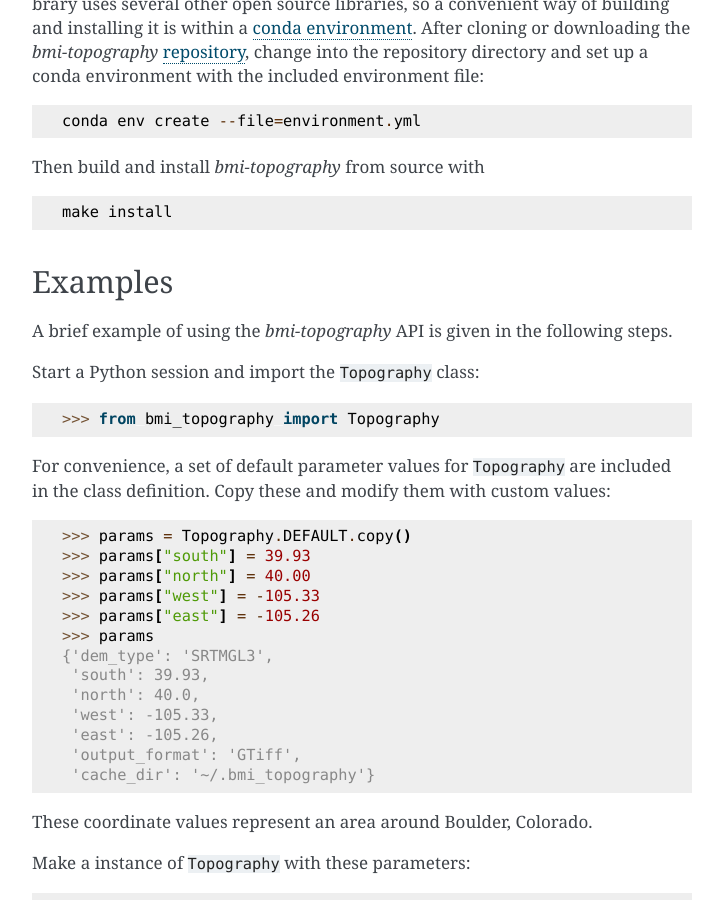
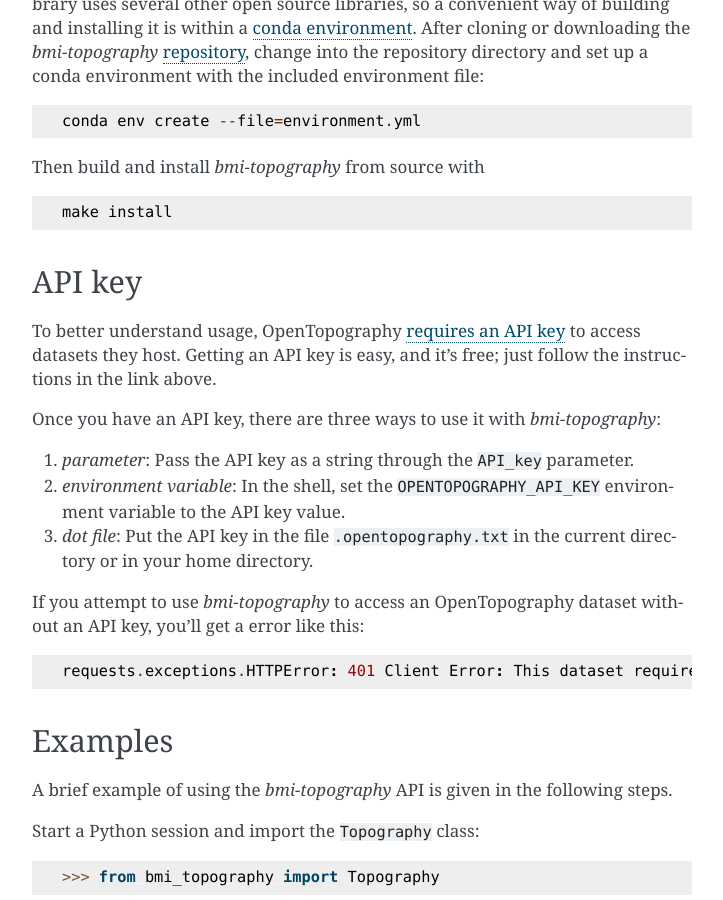
Before and after one commit to csdms/bmi-topography, a Sphinx documentation site: the page built from docs/source/README.rst, in a window 1280 px wide and 900 px high, scrolled down 967 px. Shown: the whole window, without its empty margins (388-1111 px from the left). Built offline with Sphinx 7.4.7, drawn with Linux system fonts in a browser that asks for light colours.

Commit message:
Add documentation on getting and using an API key

```diff
--- a/docs/source/README.rst
+++ b/docs/source/README.rst
@@ -70,6 +70,31 @@
 ::
 
    make install
+
+API key
+-------
+
+To better understand usage, OpenTopography `requires an API
+key <https://opentopography.org/blog/introducing-api-keys-access-opentopography-global-datasets>`__
+to access datasets they host. Getting an API key is easy, and it’s free;
+just follow the instructions in the link above.
+
+Once you have an API key, there are three ways to use it with
+*bmi-topography*:
+
+1. *parameter*: Pass the API key as a string through the ``API_key``
+   parameter.
+2. *environment variable*: In the shell, set the
+   ``OPENTOPOGRAPHY_API_KEY`` environment variable to the API key value.
+3. *dot file*: Put the API key in the file ``.opentopography.txt`` in
+   the current directory or in your home directory.
+
+If you attempt to use *bmi-topography* to access an OpenTopography
+dataset without an API key, you’ll get a error like this:
+
+::
+
+   requests.exceptions.HTTPError: 401 Client Error: This dataset requires an API Key for access.
 
 Examples
 --------
```
Also changed, not shown: README.md (+21 -0 lines).
